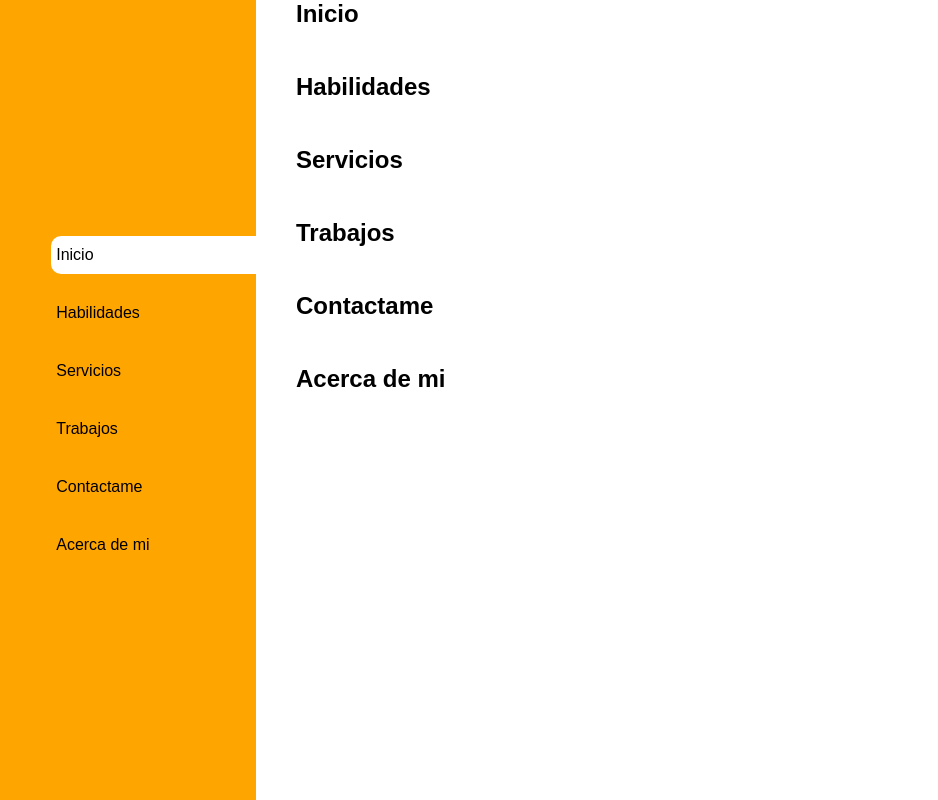
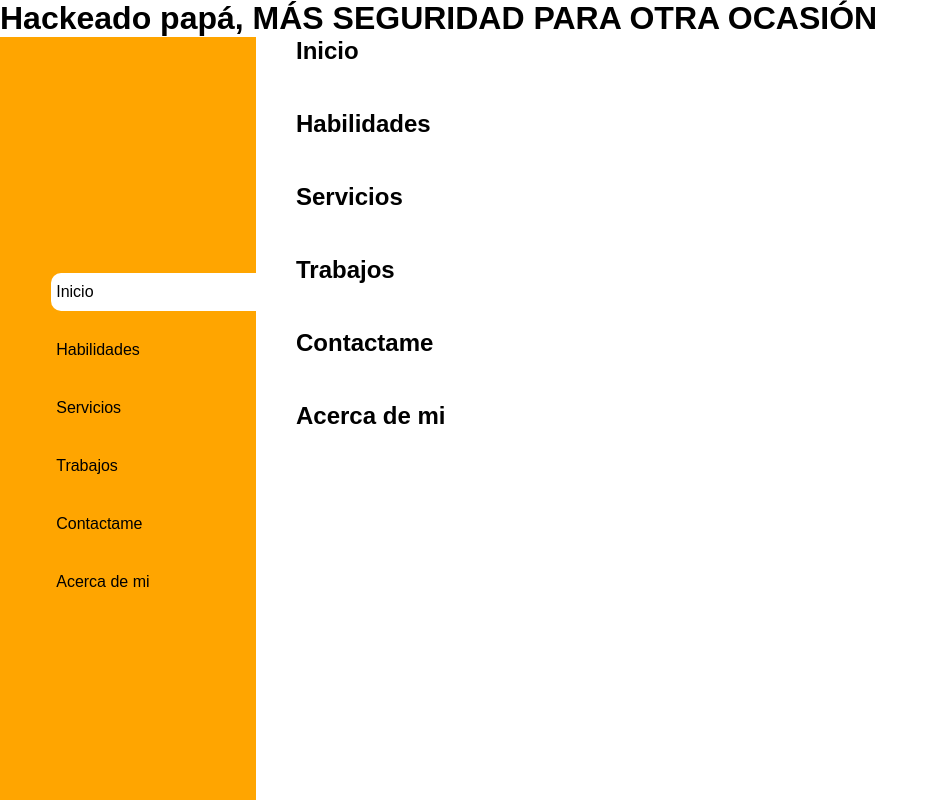
Before and after one commit to TonyBarrera95/Scroll, a plain HTML site: page index.html in a window 1280 px wide. Shown: the whole page, without its empty margins (0-938 px from the left). Drawn offline with Linux system fonts and the light colour scheme; no server answers.

Commit message:
Hackendo al Jova... LOL

```diff
--- a/index.html
+++ b/index.html
@@ -7,6 +7,7 @@
     <title>Scroll</title>
 </head>
 <body>
+    <H1>Hackeado papá, MÁS SEGURIDAD PARA OTRA OCASIÓN</H1>
     <aside>
         <nav>
             <a class="nav_a" href="#inicio">Inicio</a>
```
